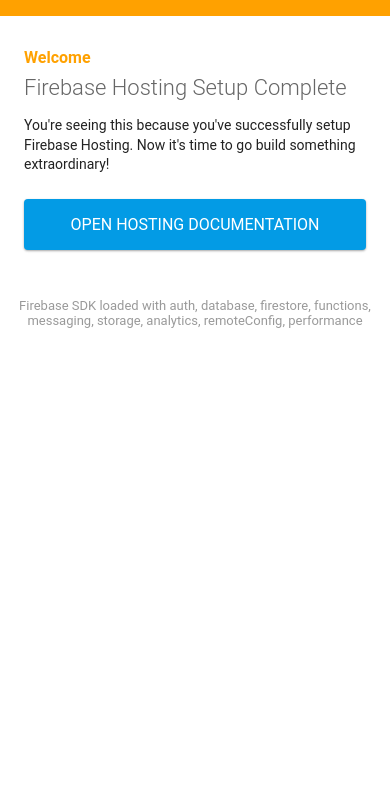
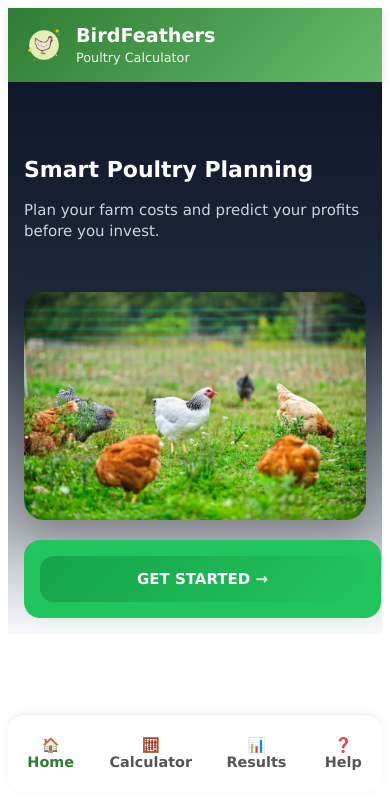
Before and after one commit to gyebi/birdfeathers-ai, a website: page public/index.html in a window 390 px wide. Drawn offline with Linux system fonts and the light colour scheme; some packages are replaced by stand-ins of ours.

Commit message:
final package

```diff
--- a/public/index.html
+++ b/public/index.html
@@ -1,89 +1,42 @@
-<!DOCTYPE html>
-<html>
+<!doctype html>
+<html lang="en">
   <head>
-    <meta charset="utf-8">
-    <meta name="viewport" content="width=device-width, initial-scale=1">
-    <title>Welcome to Firebase Hosting</title>
+    <meta charset="UTF-8" />
+    <meta name="viewport" content="width=device-width, initial-scale=1.0" />
+    <title>BirdFeathers Poultry App</title>
+    <link rel="manifest" href="/manifest.json" />
+    <meta name="theme-color" content="#2E7D32" />
 
-    <!-- update the version number as needed -->
-    <script defer src="/__/firebase/12.10.0/firebase-app-compat.js"></script>
-    <!-- include only the Firebase features as you need -->
-    <script defer src="/__/firebase/12.10.0/firebase-auth-compat.js"></script>
-    <script defer src="/__/firebase/12.10.0/firebase-database-compat.js"></script>
-    <script defer src="/__/firebase/12.10.0/firebase-firestore-compat.js"></script>
-    <script defer src="/__/firebase/12.10.0/firebase-functions-compat.js"></script>
-    <script defer src="/__/firebase/12.10.0/firebase-messaging-compat.js"></script>
-    <script defer src="/__/firebase/12.10.0/firebase-storage-compat.js"></script>
-    <script defer src="/__/firebase/12.10.0/firebase-analytics-compat.js"></script>
-    <script defer src="/__/firebase/12.10.0/firebase-remote-config-compat.js"></script>
-    <script defer src="/__/firebase/12.10.0/firebase-performance-compat.js"></script>
-    <!--
-      initialize the SDK after all desired features are loaded, set useEmulator to false
-      to avoid connecting the SDK to running emulators.
-    -->
-    <script defer src="/__/firebase/init.js?useEmulator=true"></script>
+    <link rel="stylesheet" href="css/base.css" />
+    <link rel="stylesheet" href="css/appheader.css" />
+    <link rel="stylesheet" href="css/bottomnav.css" />
+    <link rel="stylesheet" href="css/results.css" />
 
-    <style media="screen">
-      body { background: #ECEFF1; color: rgba(0,0,0,0.87); font-family: Roboto, Helvetica, Arial, sans-serif; margin: 0; padding: 0; }
-      #message { background: white; max-width: 360px; margin: 100px auto 16px; padding: 32px 24px; border-radius: 3px; }
-      #message h2 { color: #ffa100; font-weight: bold; font-size: 16px; margin: 0 0 8px; }
-      #message h1 { font-size: 22px; font-weight: 300; color: rgba(0,0,0,0.6); margin: 0 0 16px;}
-      #message p { line-height: 140%; margin: 16px 0 24px; font-size: 14px; }
-      #message a { display: block; text-align: center; background: #039be5; text-transform: uppercase; text-decoration: none; color: white; padding: 16px; border-radius: 4px; }
-      #message, #message a { box-shadow: 0 1px 3px rgba(0,0,0,0.12), 0 1px 2px rgba(0,0,0,0.24); }
-      #load { color: rgba(0,0,0,0.4); text-align: center; font-size: 13px; }
-      @media (max-width: 600px) {
-        body, #message { margin-top: 0; background: white; box-shadow: none; }
-        body { border-top: 16px solid #ffa100; }
-      }
-    </style>
+
   </head>
+
   <body>
-    <div id="message">
-      <h2>Welcome</h2>
-      <h1>Firebase Hosting Setup Complete</h1>
-      <p>You're seeing this because you've successfully setup Firebase Hosting. Now it's time to go build something extraordinary!</p>
-      <a target="_blank" href="https://firebase.google.com/docs/hosting/">Open Hosting Documentation</a>
+    <div class="app-shell">
+      <header class="app-header">
+        <div class="logo">
+          <img src="assets/birdfeathers_logo_512.png" alt="Logo" class="logo" />
+        </div>
+        <div class="title-group">
+          <h1>BirdFeathers</h1>
+          <span>Poultry Calculator</span>
+        </div>
+      </header>
+
+      <div id="app"></div>
+
+      <nav class="bottom-nav">
+        <button class = "active" data-screen="home">🏠 Home</button>
+        <button data-screen="calculator">🧮 Calculator</button>
+        <button data-screen="results">📊 Results</button>
+        <button data-screen="help">❓ Help</button>
+      </nav>
     </div>
-    <p id="load">Firebase SDK Loading&hellip;</p>
 
-    <script>
-      document.addEventListener('DOMContentLoaded', function() {
-        const loadEl = document.querySelector('#load');
-        // // 🔥🔥🔥🔥🔥🔥🔥🔥🔥🔥🔥🔥🔥🔥🔥🔥🔥🔥🔥🔥🔥🔥🔥🔥🔥🔥🔥🔥🔥🔥🔥
-        // // The Firebase SDK is initialized and available here!
-        //
-        // firebase.auth().onAuthStateChanged(user => { });
-        // firebase.database().ref('/path/to/ref').on('value', snapshot => { });
-        // firebase.firestore().doc('/foo/bar').get().then(() => { });
-        // firebase.functions().httpsCallable('yourFunction')().then(() => { });
-        // firebase.messaging().requestPermission().then(() => { });
-        // firebase.storage().ref('/path/to/ref').getDownloadURL().then(() => { });
-        // firebase.analytics(); // call to activate
-        // firebase.analytics().logEvent('tutorial_completed');
-        // firebase.performance(); // call to activate
-        //
-        // // 🔥🔥🔥🔥🔥🔥🔥🔥🔥🔥🔥🔥🔥🔥🔥🔥🔥🔥🔥🔥🔥🔥🔥🔥🔥🔥🔥🔥🔥🔥🔥
-
-        try {
-          let app = firebase.app();
-          let features = [
-            'auth',
-            'database',
-            'firestore',
-            'functions',
-            'messaging',
-            'storage',
-            'analytics',
-            'remoteConfig',
-            'performance',
-          ].filter(feature => typeof app[feature] === 'function');
-          loadEl.textContent = `Firebase SDK loaded with ${features.join(', ')}`;
-        } catch (e) {
-          console.error(e);
-          loadEl.textContent = 'Error loading the Firebase SDK, check the console.';
-        }
-      });
-    </script>
+    <script type="module" src="js/app.js"></script>
   </body>
 </html>
```
Also changed, not shown: public/NewTemplate/index.html (deleted, +0 -59 lines), public/manifest.json, 1 other file.
